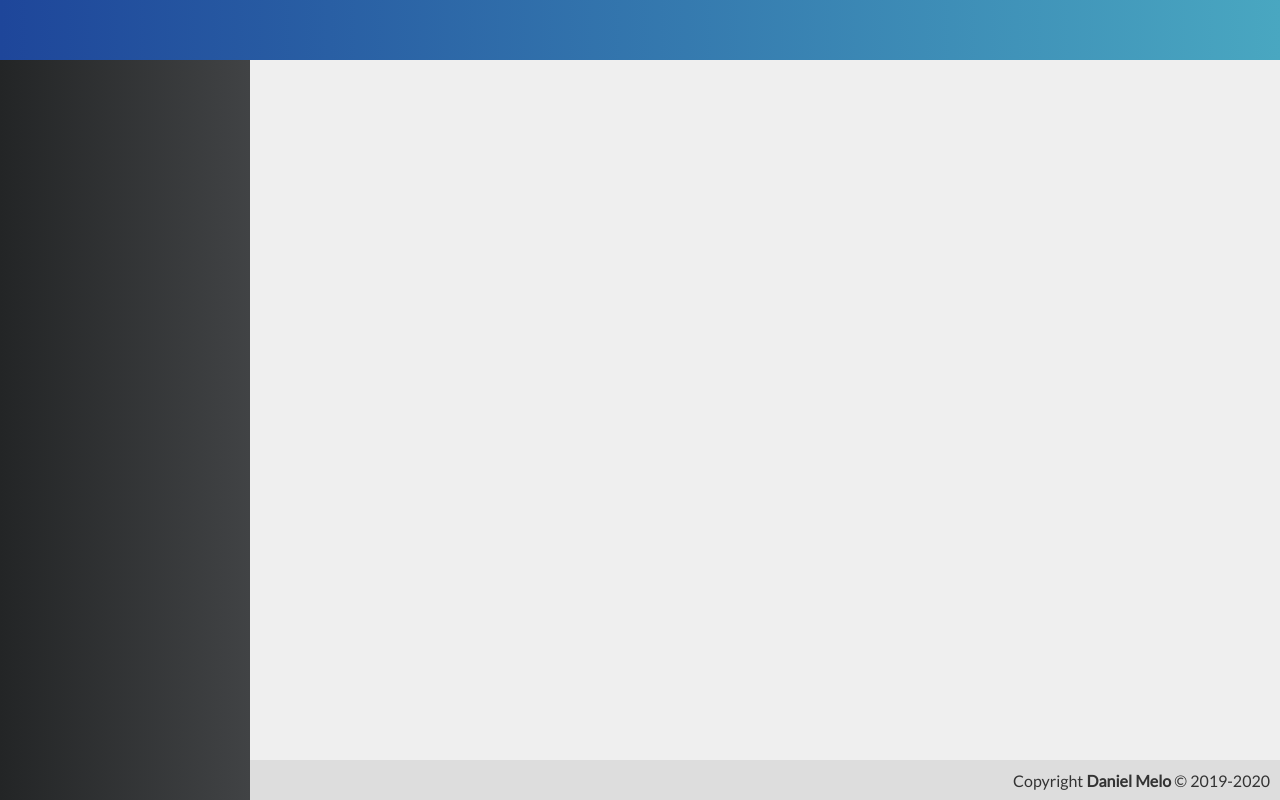
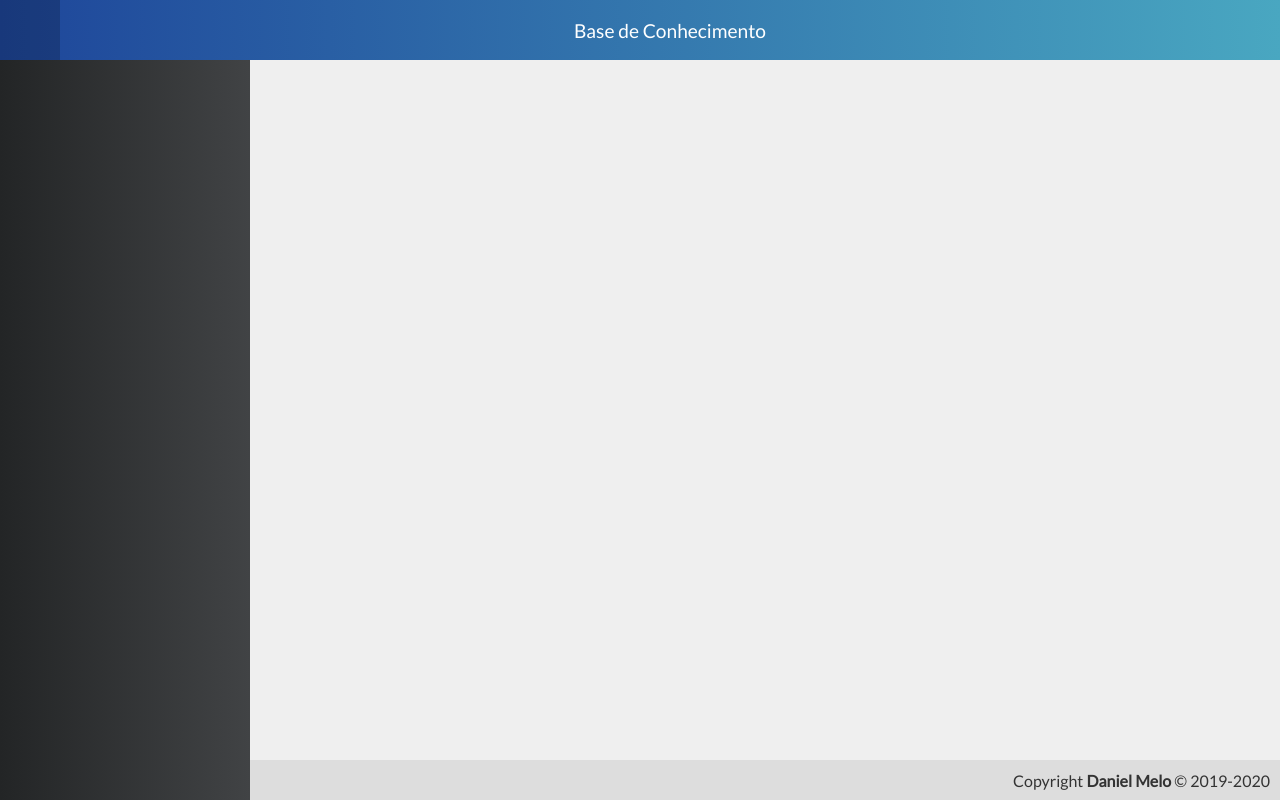
Before and after one commit to afmdaniel/knowledge-frontend, a Vue app: page / in a window 1280 px wide. Built offline with nearby package versions, Linux system fonts and the light colour scheme; the HTML template or start-up script is replaced by a standard one.

Commit message:
Header initial implementation

```diff
--- a/src/App.vue
+++ b/src/App.vue
@@ -1,6 +1,6 @@
 <template>
 	<div id="app">
-		<Header />
+		<Header title="Base de Conhecimento" :hideToggle="false"/>
 		<Menu />
 		<Content />
 		<Footer />
--- a/src/components/template/Header.vue
+++ b/src/components/template/Header.vue
@@ -1,10 +1,30 @@
 <template>
-   <header class="header"></header>
+   <header class="header">
+       <a class="toggle" @click="toggleMenu" v-if="!hideToggle">
+           <i class="fa fa-lg" :class="icon"></i>
+       </a>
+       <h1 class="title">
+           {{ title }}
+       </h1>
+   </header>
 </template>
 
 <script>
 const Header = {
-    name: 'Header'
+    name: 'Header',
+    props: {
+        title: String,
+        hideToggle: Boolean
+    },
+	computed: {
+		icon() {
+			return "fa-angle-left"
+		}
+    },
+    methods: {
+        toggleMenu() {
+        }
+    }
 }
 
 export default Header
@@ -19,4 +39,32 @@
         justify-content: center;
         align-items: center;
     }
+
+    .title {
+        font-size: 1.2rem;
+        color: #fff;
+        font-weight: 100;
+        flex-grow: 1;
+        text-align: center;
+    }
+
+    .title a {
+        color: #FFF;
+        text-decoration: none;
+    }
+
+    header.header > a.toggle {
+        width: 60px;
+        height: 100%;
+        color: #fff;
+        justify-self: flex-start;
+        text-decoration: none;
+        display: flex;
+        justify-content: center;
+        align-items: center;
+    }
+
+    header.header > a.toggle:hover {
+        background-color: rgba(0,0,0, 0.2);
+    }
 </style>
```
